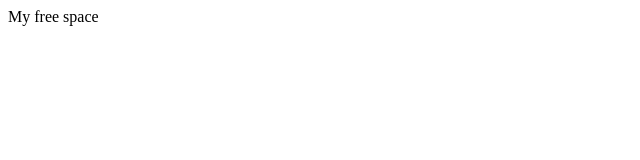
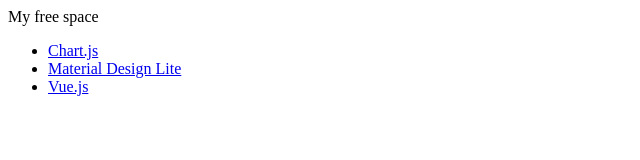
Before and after one commit to Pie001/freespace, a plain HTML site: page index.html in a window 1280 px wide. Shown: the whole page, without its empty margins (0-640 px from the left). Drawn offline with Linux system fonts and the light colour scheme.

Commit message:
edit index.html

```diff
--- a/index.html
+++ b/index.html
@@ -1 +1,7 @@
 My free space
+
+<ul>
+  <li><a href="chartjs/">Chart.js</a></li>
+  <li><a href="mdl/">Material Design Lite</a></li>
+  <li><a href="vuejs/">Vue.js</a></li>
+</ul>
```
